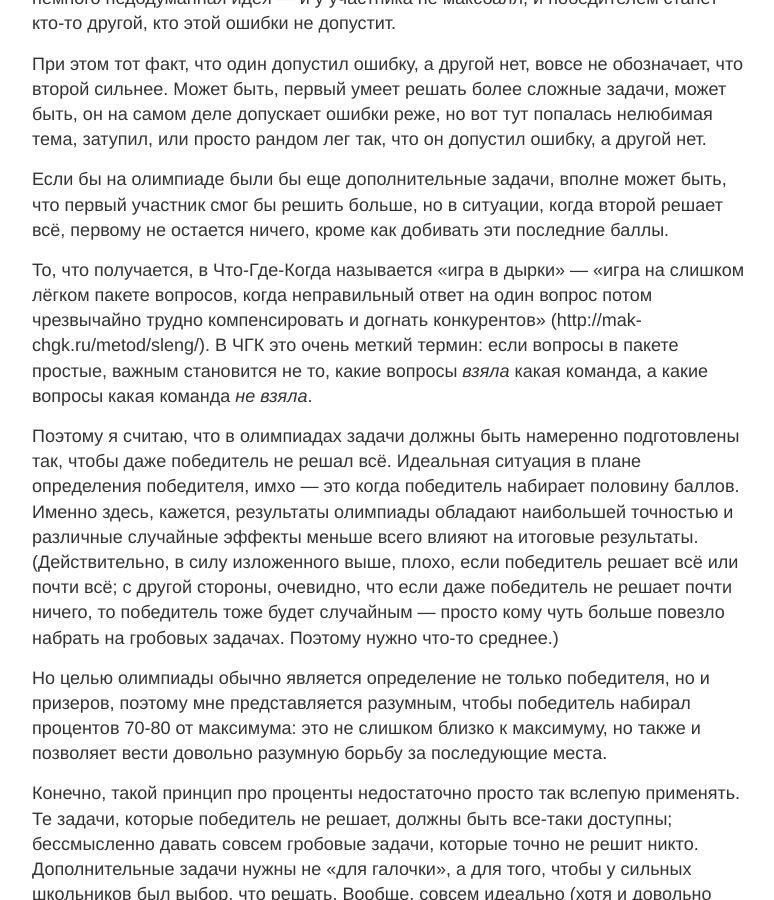
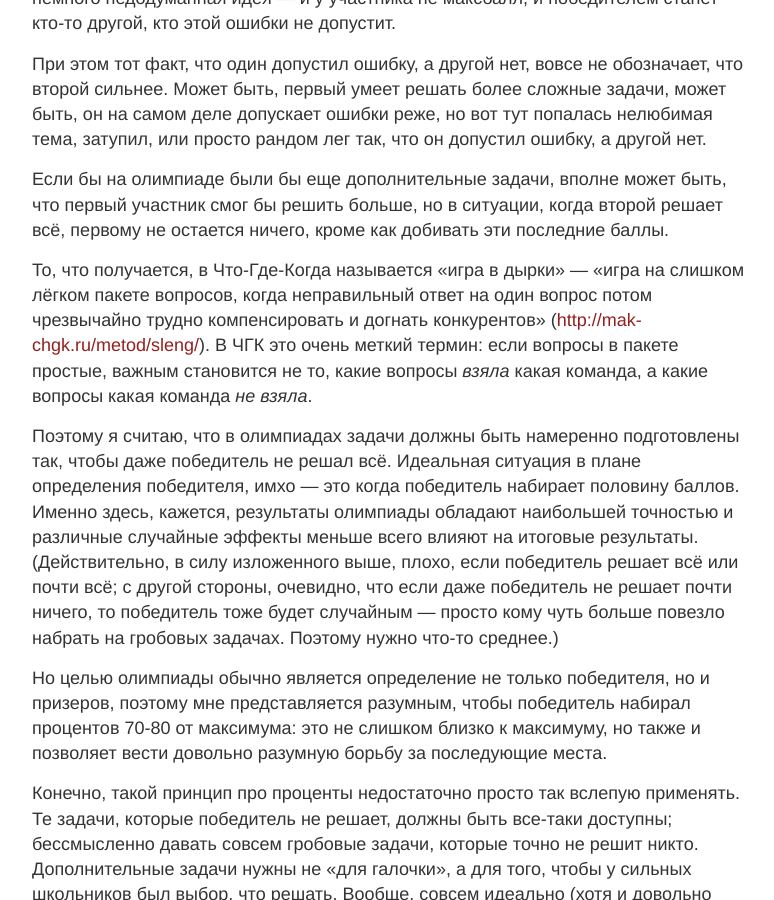
Before and after one commit to petr-kalinin/algoprog-blog, a Jekyll site: the page built from _posts/2018-11-28-take-not-all.md, in a window 1280 px wide and 900 px high, scrolled down 807 px. Shown: the whole window, without its empty margins (248-1022 px from the left). Built offline with Jekyll 4.4.1, drawn with Linux system fonts in a browser that asks for light colours; part of the change alters nothing that is shown.

Commit message:
Fix link

```diff
--- a/_posts/2018-11-28-take-not-all.md
+++ b/_posts/2018-11-28-take-not-all.md
@@ -17,7 +17,7 @@ title: Про игру в дырки, или Почему победитель
 
 Если бы на олимпиаде были бы еще дополнительные задачи, вполне может быть, что первый участник смог бы решить больше, но в ситуации, когда второй решает всё, первому не остается ничего, кроме как добивать эти последние баллы.
 
-То, что получается, в Что-Где-Когда называется «игра в дырки» — «игра на слишком лёгком пакете вопросов, когда неправильный ответ на один вопрос потом чрезвычайно трудно компенсировать и догнать конкурентов» (http://mak-chgk.ru/metod/sleng/). В ЧГК это очень меткий термин: если вопросы в пакете простые, важным становится не то, какие вопросы *взяла* какая команда, а какие вопросы какая команда *не взяла*.
+То, что получается, в Что-Где-Когда называется «игра в дырки» — «игра на слишком лёгком пакете вопросов, когда неправильный ответ на один вопрос потом чрезвычайно трудно компенсировать и догнать конкурентов» ([http://mak-chgk.ru/metod/sleng/](http://mak-chgk.ru/metod/sleng/)). В ЧГК это очень меткий термин: если вопросы в пакете простые, важным становится не то, какие вопросы *взяла* какая команда, а какие вопросы какая команда *не взяла*.
 
 Поэтому я считаю, что в олимпиадах задачи должны быть намеренно подготовлены так, чтобы даже победитель не решал всё. Идеальная ситуация в плане определения победителя, имхо — это когда победитель набирает половину баллов. Именно здесь, кажется, результаты олимпиады обладают наибольшей точностью и различные случайные эффекты меньше всего влияют на итоговые результаты. (Действительно, в силу изложенного выше, плохо, если победитель решает всё или почти всё; с другой стороны, очевидно, что если даже победитель не решает почти ничего, то победитель тоже будет случайным — просто кому чуть больше повезло набрать на гробовых задачах. Поэтому нужно что-то среднее.)
 
```
